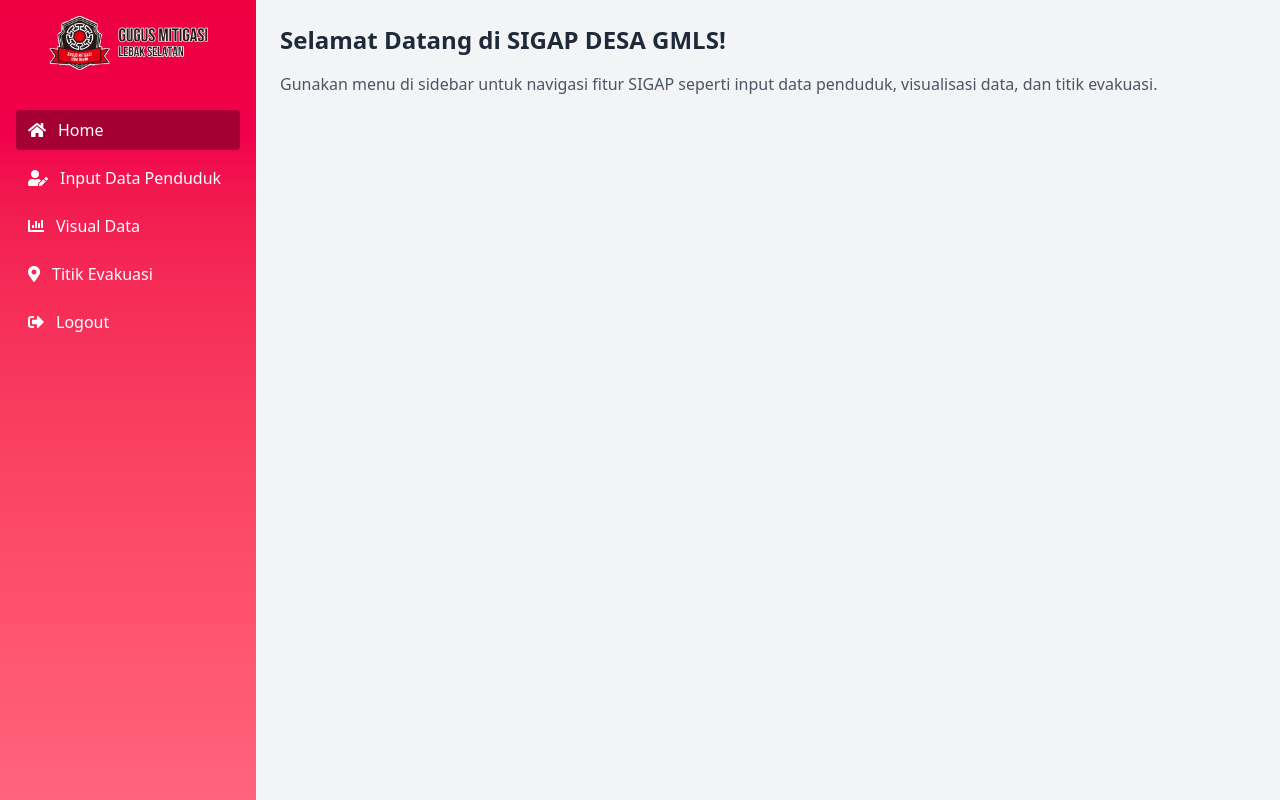
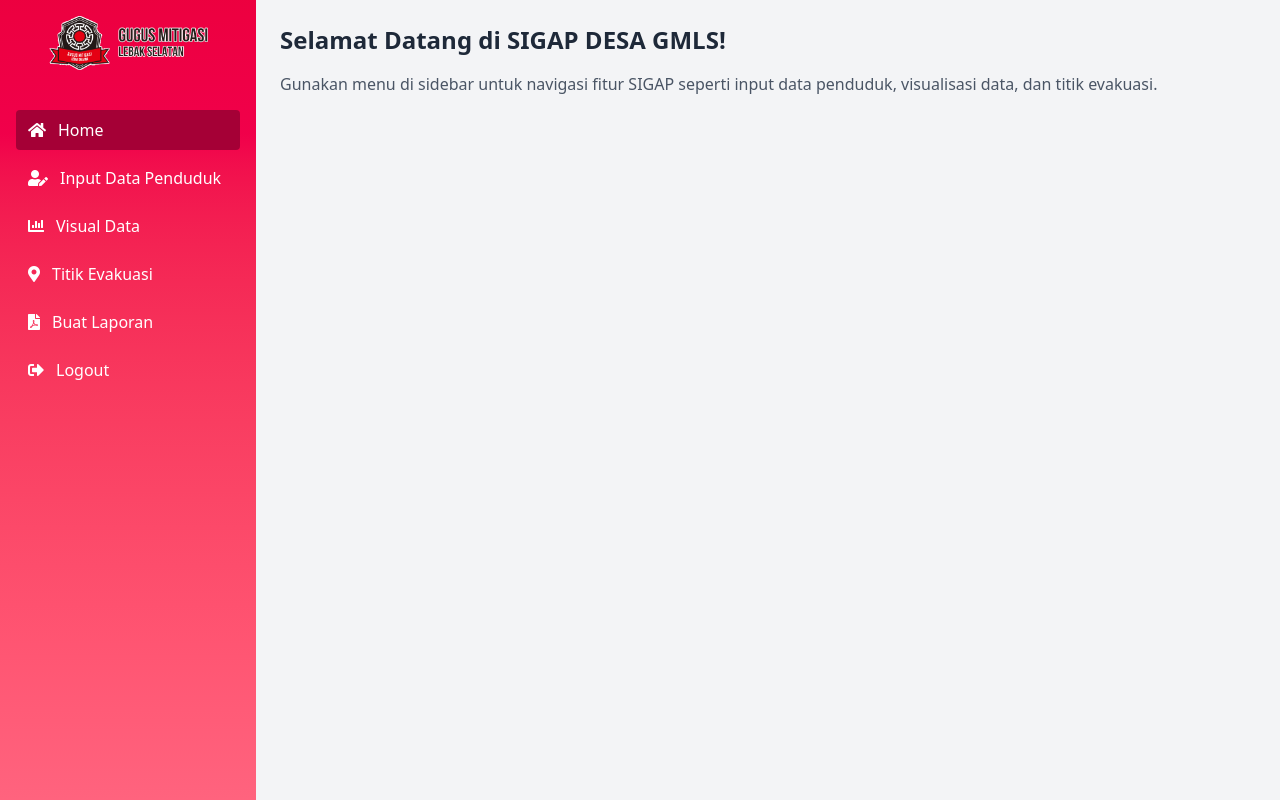
Before and after one commit to francisAWJ/SIGAPDESA, a PHP site: page / in a window 1280 px wide. Run offline with PHP 8.4, Linux system fonts and the light colour scheme; a user stored in the database is signed in; style sheets or scripts are compiled from the project's sources; some web fonts are replaced.

Commit message:
added button for Report page to sidebar

```diff
--- a/index.php
+++ b/index.php
@@ -61,6 +61,11 @@ if (!isset($_SESSION['user_role']) || $_SESSION['user_role'] !== 'admin') {
                 <span>Titik Evakuasi</span>
             </a>
 
+            <a href="report.php" class="flex items-center gap-3 px-3 py-2 rounded hover:bg-rose-800 transition">
+                <i class="fas fa-file-pdf"></i>
+                <span>Buat Laporan</span>
+            </a>
+
             <!-- Logout -->
             <a href="logout.php"
                onclick="return confirm('Yakin ingin logout?');"
```
